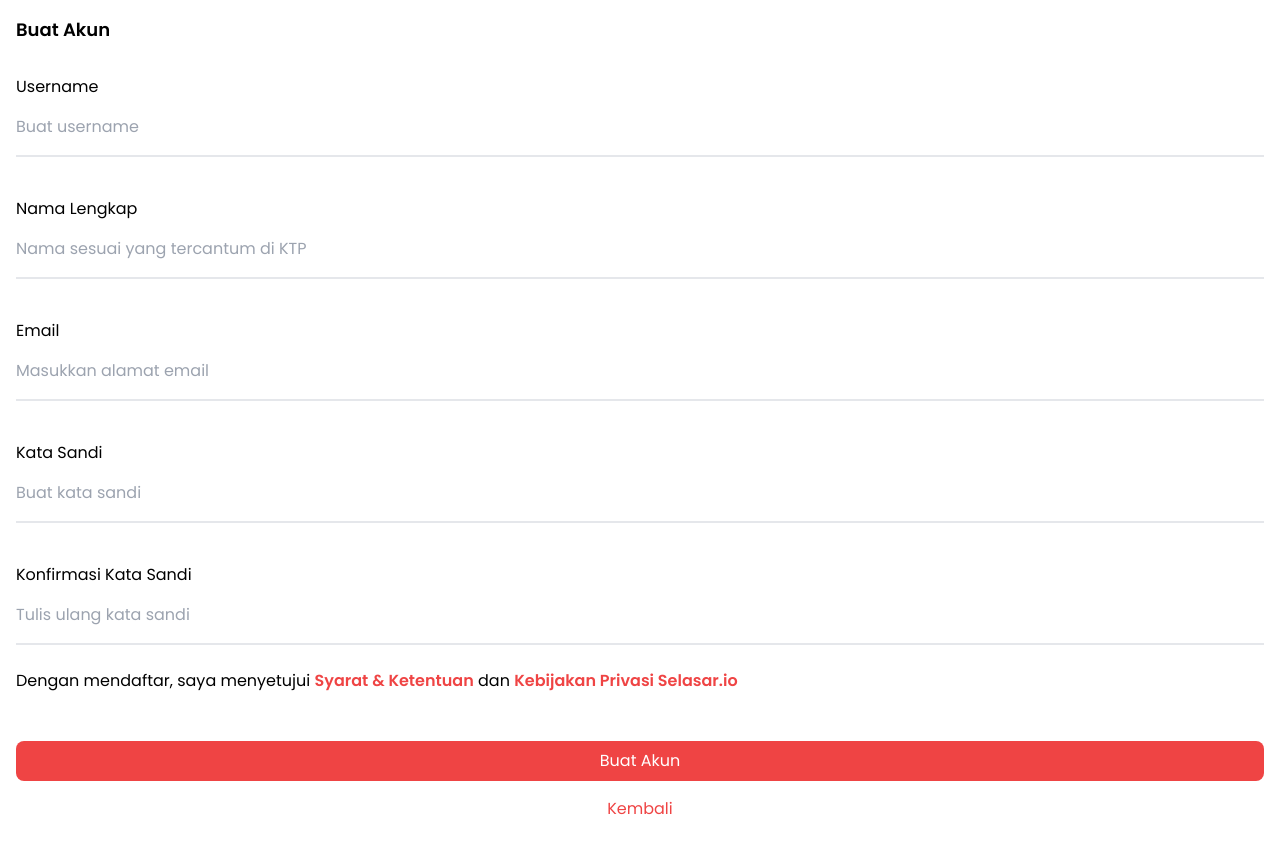
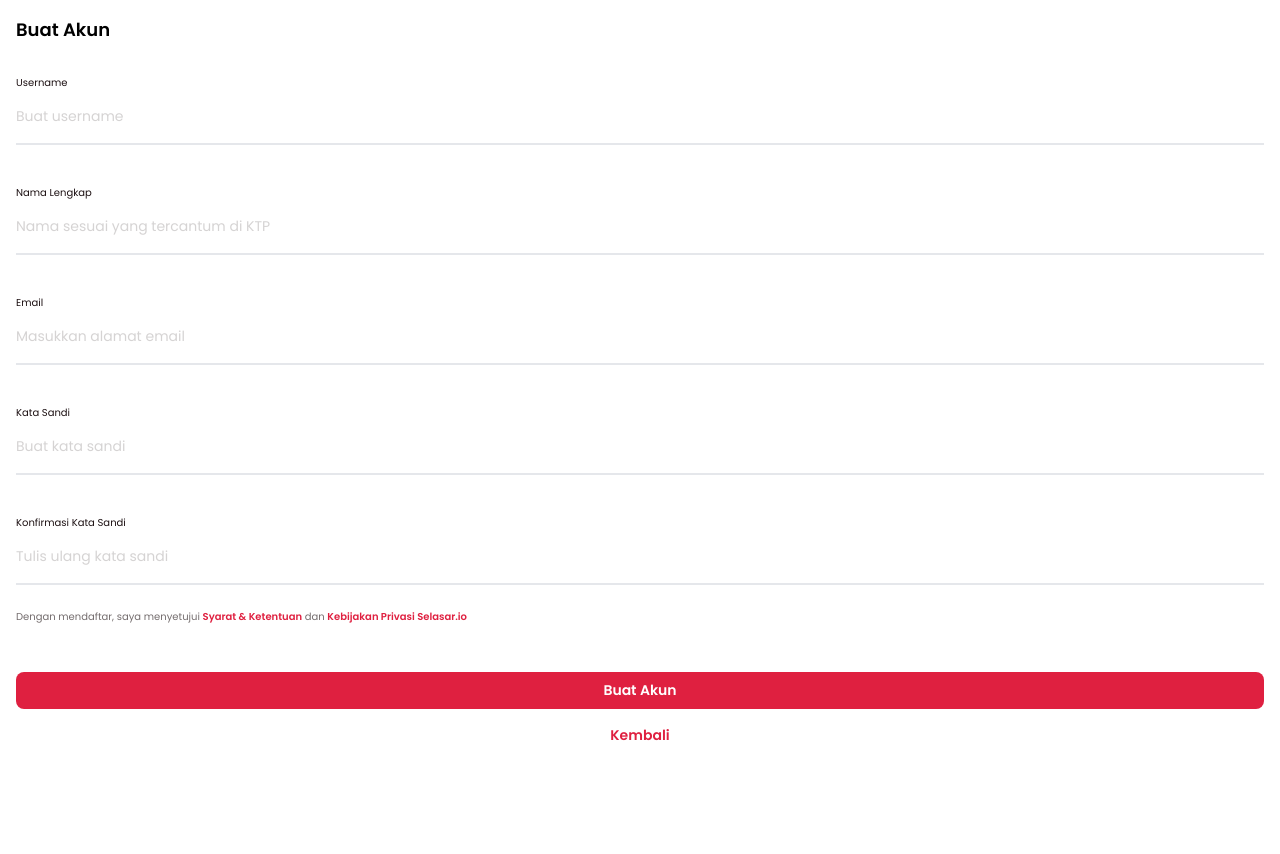
Before and after one commit to selasar-io/selasar-prototype, a React (Vite) app: page /signUp in a window 1280 px wide. Shown: the top 854 px of the page. Built offline with nearby package versions, Linux system fonts and the light colour scheme.

Commit message:
add state to input

```diff
--- a/src/pages/login/signUp/index.jsx
+++ b/src/pages/login/signUp/index.jsx
@@ -1,59 +1,73 @@
+import { useState } from 'react';
+import { SignUpPrompt } from '../../../component/SignUpPrompt';
+
 function SignUp() {
+	const [username, setUsername] = useState('');
+	const [namaLengkap, setNamaLengkap] = useState('');
+	const [userEmail, setUserEmail] = useState('');
+	const [userPassword, setPassword] = useState('');
+	const [userConfirmPassword, setConfirmPassword] = useState('');
+	const data = {
+		UName: username,
+		NamaLengkap: namaLengkap,
+		Email: userEmail,
+		Password: userPassword,
+	};
 	return (
 		<>
 			<section className='p-4'>
 				<h1 className='text-lg font-semibold'>Buat Akun</h1>
 				<section className='flex flex-col gap-10 mt-8'>
-					<section className=''>
-						<h2>Username</h2>
-						<input
-							className='outline-none border-b-2 focus:border-red-500 w-[100%] py-4'
-							placeholder={'Buat username'}></input>
-					</section>
-					<section>
-						<h2>Nama Lengkap</h2>
-						<input
-							className='outline-none border-b-2 focus:border-red-500 w-[100%] py-4'
-							placeholder={
-								'Nama sesuai yang tercantum di KTP'
-							}></input>
-					</section>
-					<section>
-						<h2>Email</h2>
-						<input
-							className='outline-none border-b-2 focus:border-red-500 w-[100%] py-4'
-							placeholder={'Masukkan alamat email'}></input>
-					</section>
-					<section>
-						<h2>Kata Sandi</h2>
-						<input
-							className='outline-none border-b-2 focus:border-red-500 w-[100%] py-4'
-							placeholder={'Buat kata sandi'}></input>
-					</section>
-					<section>
-						<h2>Konfirmasi Kata Sandi</h2>
-						<input
-							className='outline-none border-b-2 focus:border-red-500 w-[100%] py-4'
-							placeholder={'Tulis ulang kata sandi'}></input>
-					</section>
+					<SignUpPrompt
+						title={'Username'}
+						placeholder={'Buat username'}
+						getter={setUsername}
+					/>
+					<SignUpPrompt
+						title={'Nama Lengkap'}
+						placeholder={'Nama sesuai yang tercantum di KTP'}
+						getter={setNamaLengkap}
+					/>
+					<SignUpPrompt
+						title={'Email'}
+						placeholder={'Masukkan alamat email'}
+						getter={setUserEmail}
+					/>
+					<SignUpPrompt
+						title={'Kata Sandi'}
+						placeholder={'Buat kata sandi'}
+						getter={setPassword}
+					/>
+					<SignUpPrompt
+						title={'Konfirmasi Kata Sandi'}
+						placeholder={'Tulis ulang kata sandi'}
+						getter={setConfirmPassword}
+					/>
 				</section>
-				<h3 className='mt-6'>
+				<h3 className='mt-6 text-sm text-selasar-content'>
 					Dengan mendaftar, saya menyetujui{' '}
-					<span className='text-red-500 font-semibold'>
+					<span className='text-selasar-primary font-semibold'>
 						<a href='#'>Syarat & Ketentuan</a>
 					</span>{' '}
 					dan{' '}
-					<span className='text-red-500 font-semibold'>
+					<span className='text-selasar-primary font-semibold'>
 						<a href='#'>Kebijakan Privasi Selasar.io</a>
 					</span>
 				</h3>
-				<section className='flex flex-col mt-12 gap-2'>
+				<section className='flex flex-col mt-12 gap-2 mb-24'>
 					<button
 						type='submit'
-						className='bg-red-500 text-white py-2 rounded-lg active:bg-red-600'>
+						className='bg-selasar-primary text-md font-semibold text-white py-2 rounded-lg active:bg-primary/60'
+						onClick={() => {
+							console.log(data);
+							setUsername('');
+							setUserEmail('');
+							setNamaLengkap('');
+							setPassword('');
+						}}>
 						Buat Akun
 					</button>
-					<button className='bg-transparent text-red-500 py-2 rounded-lg active:bg-slate-200'>
+					<button className='bg-transparent text-md font-semibold text-selasar-primary py-2 rounded-lg active:bg-selasar-content/10'>
 						Kembali
 					</button>
 				</section>
```
